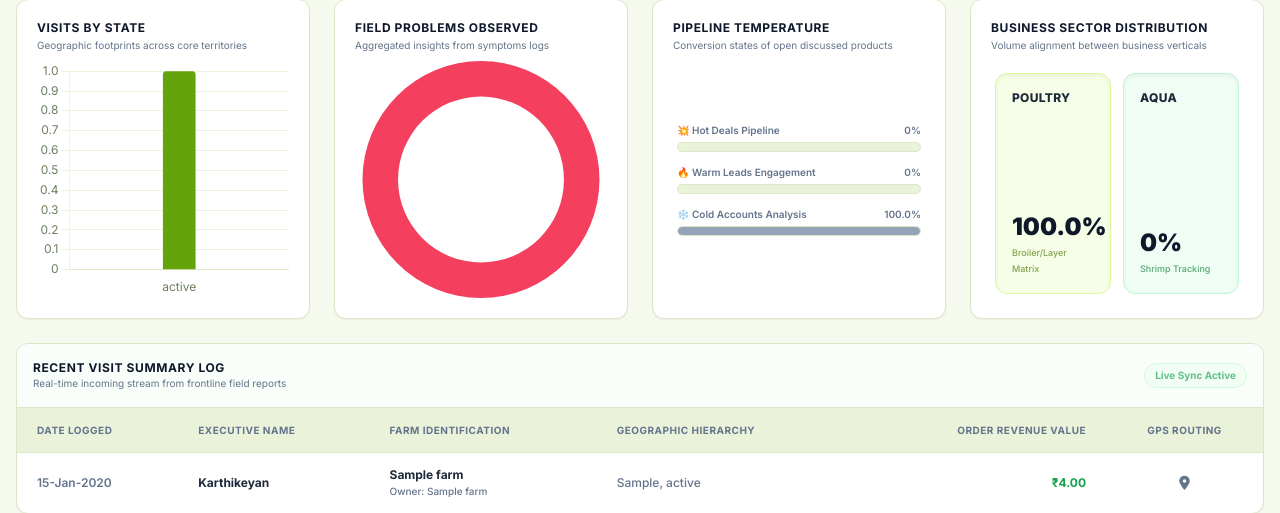
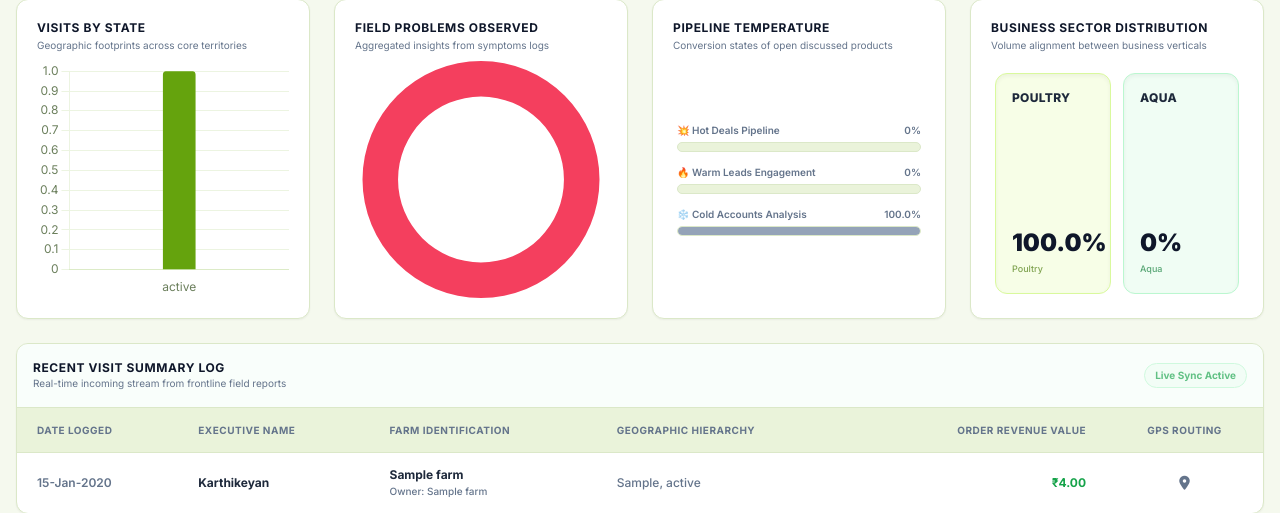
Before and after one commit to Karthi21-2001/myagrinutrition-crm, a Django app: page /crm/analytics-report/ in a window 1280 px wide. Shown: the part 994-1507 px from the top of the page. Run offline with Django 5.2, Linux system fonts and the light colour scheme; a user stored in the database is signed in; data comes from the database, SQL or seed files in the repository; tables that the repository leaves empty hold one stand-in row (values such as "Sample post"); some libraries are stand-ins or nearby versions.

Commit message:
Update analytics_report.html

```diff
--- a/backend/crm_core/templates/crm_core/analytics_report.html
+++ b/backend/crm_core/templates/crm_core/analytics_report.html
@@ -307,7 +307,7 @@
                         </div>
                         <div class="mt-2">
                             <span class="text-2xl font-black text-slate-900">{{ poultry_pct|default:"0" }}%</span>
-                            <p class="text-[9px] font-medium text-lime-700/70 mt-0.5">Broiler/Layer Matrix</p>
+                            <p class="text-[9px] font-medium text-lime-700/70 mt-0.5">Poultry</p>
                         </div>
                     </div>
                     <div class="bg-green-50 border border-green-200 rounded-xl p-4 flex flex-col justify-between shadow-inner">
@@ -316,7 +316,7 @@
                         </div>
                         <div class="mt-2">
                             <span class="text-2xl font-black text-slate-900">{{ aqua_pct|default:"0" }}%</span>
-                            <p class="text-[9px] font-medium text-green-700/70 mt-0.5">Shrimp Tracking</p>
+                            <p class="text-[9px] font-medium text-green-700/70 mt-0.5">Aqua</p>
                         </div>
                     </div>
                 </div>
```
